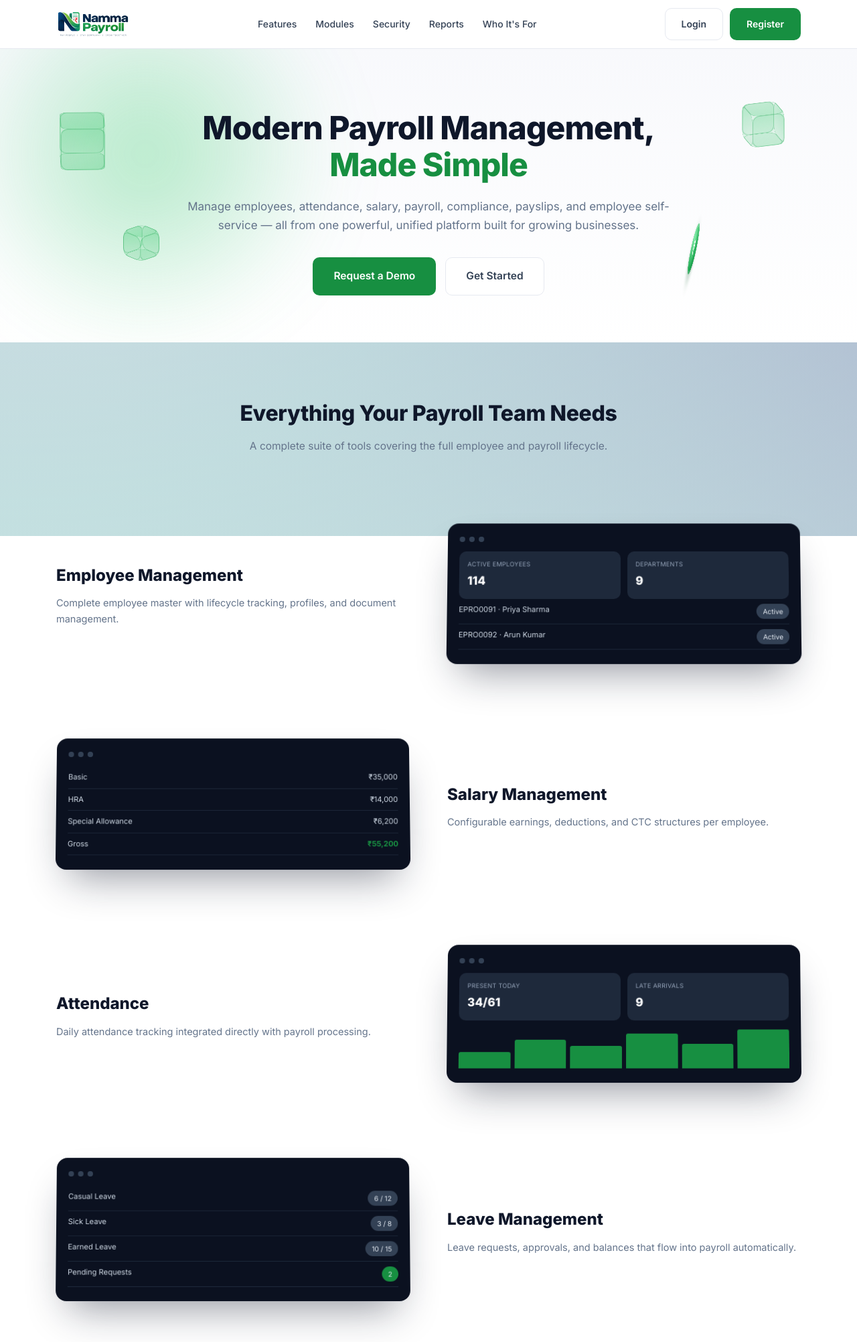
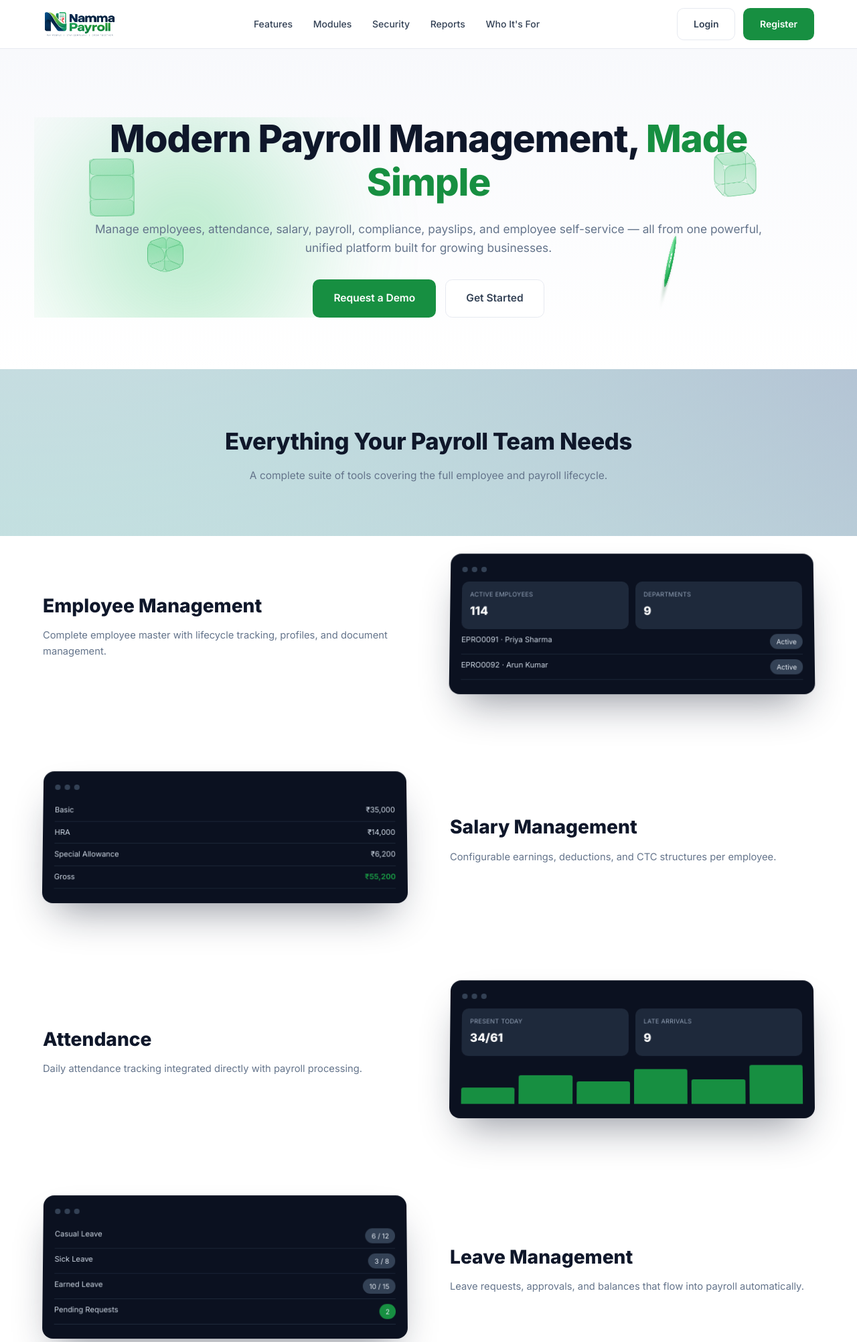
Before and after one commit to edgeproindia-wq/PAY-ROLE, a Django app: page /welcome/ in a window 1280 px wide. Shown: the top 2003 px of the page at 67% size. Run offline with Django 5.2, Linux system fonts and the light colour scheme.

Commit message:
Home page: full-width layout on big screens

```diff
--- a/payroll_app/templates/public/landing.html
+++ b/payroll_app/templates/public/landing.html
@@ -485,6 +485,60 @@
   </div>
 </footer>
 
+<style id="fullwidth-landing">
+/* fullwidth-landing: on a big screen the home page fills the whole window and its sizes grow with it.
+   Everything is inside one media query, so a phone, a tablet and a small window look exactly as before. */
+@media (min-width:1200px){
+  .container{max-width:2200px;padding-left:max(24px,5vw);padding-right:max(24px,5vw)}
+  .nav-inner{height:clamp(72px,4.6vw,96px)}
+  .nav-logo-img{height:clamp(44px,3vw,64px)}
+  .nav-links{gap:clamp(28px,2.4vw,48px);font-size:clamp(14px,1.05vw,18px)}
+  .nav-actions{gap:clamp(10px,.9vw,16px)}
+  .btn{font-size:clamp(14px,1.05vw,17px);padding:clamp(12px,.9vw,16px) clamp(24px,1.8vw,34px);border-radius:clamp(10px,.8vw,14px)}
+  .btn-lg{font-size:clamp(15.5px,1.2vw,19px);padding:clamp(15px,1.1vw,20px) clamp(30px,2.3vw,44px)}
+  .hero{padding:clamp(90px,8vw,170px) 0 clamp(70px,6vw,130px)}
+  .hero-inner{max-width:min(1200px,92%)}
+  .hero h1{font-size:clamp(48px,4.4vw,88px)}
+  .hero p{font-size:clamp(17px,1.35vw,24px);margin:clamp(22px,1.8vw,34px) auto clamp(34px,2.6vw,50px);max-width:1000px}
+  .hero-ctas{gap:clamp(14px,1.1vw,22px)}
+  .section{padding:clamp(80px,6vw,140px) 0}
+  .section-head{max-width:min(900px,90%);margin-bottom:clamp(48px,3.4vw,80px)}
+  .section-head h2{font-size:clamp(32px,2.7vw,54px)}
+  .section-head p{font-size:clamp(15.5px,1.2vw,21px);margin-top:clamp(12px,.9vw,18px)}
+  .showcase-row{gap:clamp(56px,5vw,130px);padding:clamp(56px,4.5vw,100px) 0}
+  .showcase-text{max-width:760px}
+  .showcase-text h3{font-size:clamp(24px,2.2vw,42px);margin-bottom:clamp(10px,.8vw,16px)}
+  .showcase-text p{font-size:clamp(14.5px,1.15vw,20px)}
+  .showcase-visual{justify-self:center;width:100%;max-width:740px;padding:clamp(22px,1.7vw,34px);border-radius:clamp(16px,1.2vw,24px)}
+  .showcase-visual .mock-top{gap:clamp(6px,.45vw,9px);margin-bottom:clamp(14px,1vw,22px)}
+  .showcase-visual .mock-dot{width:clamp(8px,.55vw,11px);height:clamp(8px,.55vw,11px)}
+  .showcase-visual .mock-grid{gap:clamp(10px,.8vw,16px)}
+  .showcase-visual .mock-card{padding:clamp(12px,.9vw,18px)}
+  .showcase-visual .mock-card .k{font-size:clamp(9px,.62vw,12px)}
+  .showcase-visual .mock-card .v{font-size:clamp(17px,1.3vw,26px)}
+  .showcase-visual .mock-bar-row{height:clamp(60px,4.6vw,100px)}
+  .showcase-visual .mock-list-item{font-size:clamp(11px,.85vw,15px);padding:clamp(7px,.55vw,11px) 0}
+  .showcase-visual .mock-pill{font-size:clamp(10px,.72vw,13px)}
+  .grid{gap:clamp(22px,1.7vw,36px)}
+  .grid-3{max-width:1640px;margin-left:auto;margin-right:auto}
+  .card{padding:clamp(26px,2vw,42px);border-radius:clamp(14px,1.1vw,22px)}
+  .card .icon{width:clamp(44px,3.2vw,64px);height:clamp(44px,3.2vw,64px);font-size:clamp(19px,1.4vw,28px)}
+  .card h3{font-size:clamp(16px,1.3vw,24px)}
+  .card p{font-size:clamp(13.5px,1.05vw,18px)}
+  .steps{gap:clamp(20px,2vw,48px)}
+  .step .num{width:clamp(42px,3vw,60px);height:clamp(42px,3vw,60px);font-size:clamp(16px,1.2vw,24px)}
+  .step h4{font-size:clamp(14.5px,1.15vw,21px)}
+  .step p{font-size:clamp(12.5px,1vw,17px)}
+  .check-list{gap:clamp(14px,1.1vw,24px) clamp(32px,3vw,80px)}
+  .check-item{font-size:clamp(14.5px,1.1vw,19px)}
+  footer{padding:clamp(56px,4vw,96px) 0 clamp(28px,2vw,44px)}
+  .footer-grid{gap:clamp(36px,3vw,80px)}
+  .footer-grid h4{font-size:clamp(13px,.95vw,16px)}
+  .footer-grid a{font-size:clamp(13.5px,1vw,17px)}
+  .footer-bottom{font-size:clamp(12.5px,.9vw,15px)}
+}
+</style>
+
 <!-- front3d-start -->
 {% verbatim %}
 <style>
```
Also changed, not shown: payroll_app/tests_landing_fullwidth.py (added, +36 -0 lines).
